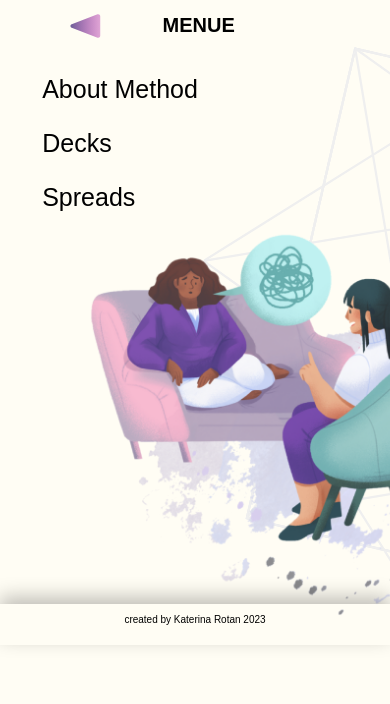
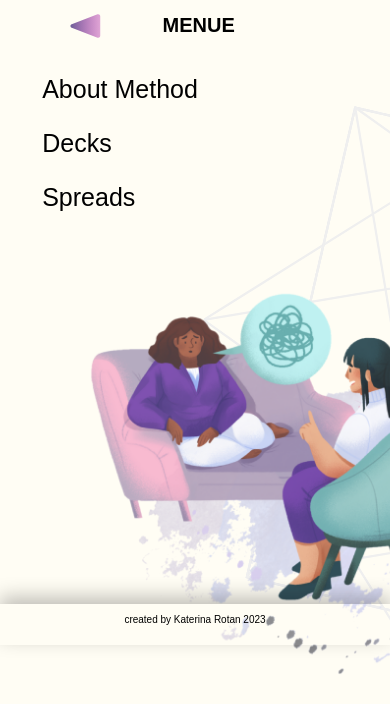
Before and after one commit to katerotan/MAC, a plain HTML site: page menu-page.html in a window 390 px wide. Shown: the part 199-903 px from the top of the page. Before the commit the page ends 844 px from the top, so only its background shows below. Drawn offline with nearby package versions, Linux system fonts and the light colour scheme; a web font is replaced by a local one.

Commit message:
ыммм

```diff
--- a/sass/_main-content.scss
+++ b/sass/_main-content.scss
@@ -13,7 +13,7 @@ body {
     display: flex;
     justify-content: center;
     align-items: center;
-    overflow: hidden;
+    // overflow: hidden;
   }
 
   // .first-action {
@@ -67,7 +67,7 @@ body {
     background-repeat: no-repeat, no-repeat;
     background-size: 45vh, 50vh;
     background-position: 10vh 50vh, 15vh 15vh;
-    overflow: hidden;
+    // overflow: hidden;
   }
 
   .girls_and_mandala {
```
Also changed, not shown: css/main.css, css/main.min.css, 2 other files.
